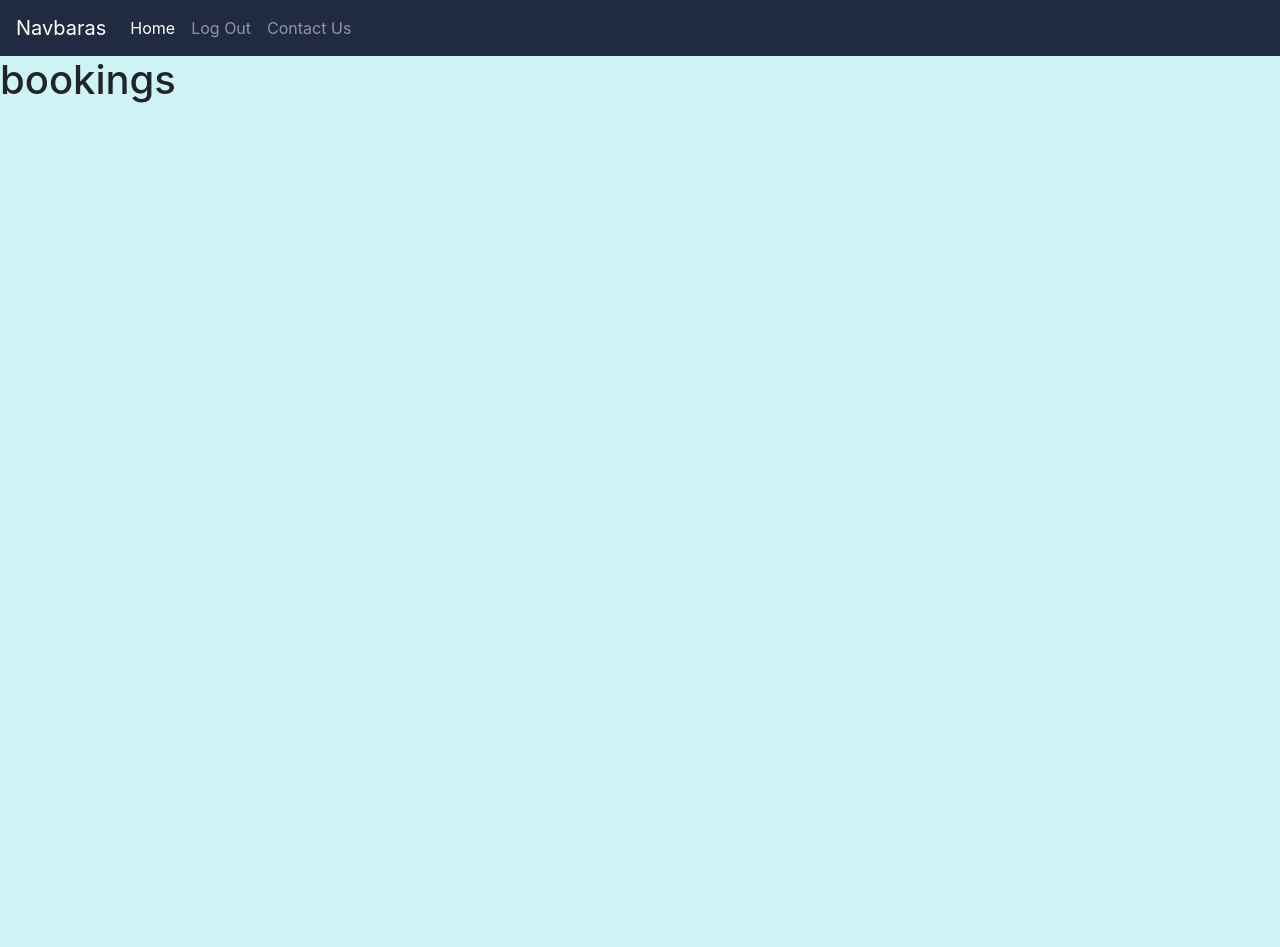
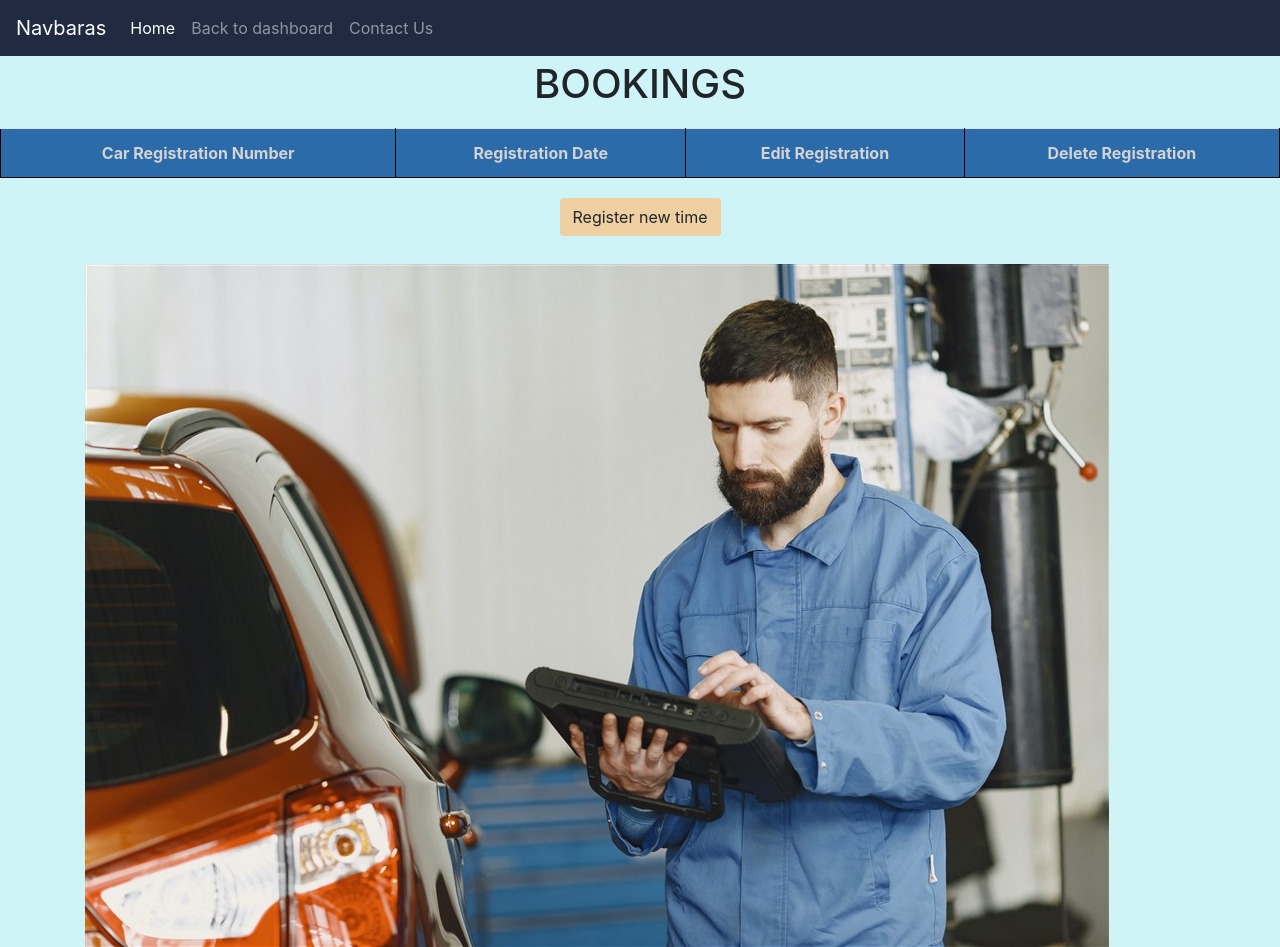
Before and after one commit to algirdas1993/are_you_roadworthy, a Django app: page /bookings/ in a window 1280 px wide. Before the commit the page ends 103 px from the top, so only its background shows below. Run offline with Django 3.2, Linux system fonts and the light colour scheme; the visitor is signed in with stand-in values (Sample User, id 1); data that the repository does not hold is empty; some libraries are stand-ins or nearby versions.

Commit message:
Add information to  Dashboard, Bookings and Delete HTML files

```diff
--- a/booking/models.py
+++ b/booking/models.py
@@ -45,8 +45,8 @@ class BookingTime(models.Model):
     )
 
     car_reg_number = models.CharField(
-        max_length=6, default='XXX-XXX', primary_key=True)
-    check_date = models.DateField()
+        max_length=6, default='XXXXXX', primary_key=True)
+    check_date = models.DateField(default='YYYY-MM-DD')
     check_time = models.IntegerField(choices=TIME_CHOICES, default=0)
     extra_service = models.IntegerField(choices=SERVICE_CHOICES, default=0)
 
--- a/booking/templates/booking/bookings.html
+++ b/booking/templates/booking/bookings.html
@@ -13,7 +13,7 @@
                 <a class="nav-link" href="{% url 'home' %}">Home <span class="sr-only">(current)</span></a>
             </li>
             <li class="nav-item">
-               <a class="nav-link" href="{% url 'logout' %}">Log Out</a>
+                <a class="nav-link" href="{% url 'dashboard' %}">Back to dashboard</a>
             </li>
             <li class="nav-item">
                 <a class="nav-link" href="#">Contact Us</a>
@@ -21,12 +21,44 @@
         </ul>
     </div>
 </nav>
+<div class="p-1 mb-2">
 
- <h1>bookings</h1>
-<ul>
+    <div class="text-center">
+        <h1>BOOKINGS</h1>
+    </div>
+
+</div>
+<table class="table">
+    <tr>
+        <th>Car Registration Number</th>
+        <th>Registration Date</th>
+        <th>Edit Registration</th>
+        <th>Delete Registration</th>
+    </tr>
     {% for booking in bookings %}
-    <li>{{ booking.car_reg_number }} {{ booking.check_date }} <a href="{% url 'update-form' booking.car_reg_number %}">edit</a> <a href="{% url 'delete-form' booking.car_reg_number %}">Delete</a></li>
+
+    <tr>
+        <td>{{ booking.car_reg_number }}</td>
+        <td>{{ booking.check_date }}</td>
+        <td><a href="{% url 'update-form' booking.car_reg_number %}"><button type="button"
+                    class="btn btn-success">Edit</button></a></td>
+        <td><a href="{% url 'delete-form' booking.car_reg_number %}"><button type="button"
+                    class="btn btn-danger">Delete</button></a></td>
+    </tr>
+
 
     {% endfor %}
-</ul>
+</table>
+
+<div class="p-1 mb-4">
+
+    <div class="text-center">
+        <a class="btn button text-center" href="{% url 'form' %}" role="registration">Register new time</a>
+    </div>
+
+</div>
+
+<div class="container">
+    <img src="/static/images/picture3.jpg" class="img-fluid center" alt="Man checks uses diagnostics tool">
+</div>
 {% endblock %}
--- a/booking/templates/booking/form.html
+++ b/booking/templates/booking/form.html
@@ -60,7 +60,7 @@
             </div>
             </form>
             <div class="d-flex justify-content-center">
-                <p>If you already registered <a class="if" href="{% url 'log' %}">Log In</a></p>
+                <p>Go to <a class="if" href="{% url 'bookings' %}">Bookings</a></p>
             </div>
         </div>
     </div>
@@ -106,4 +106,6 @@
     </div>
 </div>
 
+
+
     {% endblock %}
--- a/booking/templates/booking/index.html
+++ b/booking/templates/booking/index.html
@@ -16,6 +16,9 @@
                 <a class="nav-link" href="{% url 'registration' %}">Registration</a>
             </li>
             <li class="nav-item">
+                <a class="nav-link" href="{% url 'log' %}">Log In</a>
+            </li>
+            <li class="nav-item">
                 <a class="nav-link" href="#">Contact Us</a>
             </li>
         </ul>
@@ -23,7 +26,7 @@
 </nav>
 <div class="container">
     <div>
-        <img src="/static/images/all_right (1250 x 833).jpg" class="img-fluid" alt="">
+        <img src="/static/images/picture3.jpg" class="img-fluid" alt="Man checks uses diagnostics tool">
     </div>
 
 </div>
--- a/booking/views.py
+++ b/booking/views.py
@@ -57,6 +57,7 @@ def bookingTime(request):
         form = CreateBookingTime(request.POST)
         if form.is_valid():
             form.save()
+        return redirect('bookings')
 
     context = {'form': form}
     return render(request, 'booking/form.html', context)
@@ -89,6 +90,6 @@ def deleteBooking(request, pk):
 
 @login_required(login_url='/log')
 def bookings(request):
-    bookings = BookingTime.objects.all()
+    bookings = BookingTime.objects.all().values()
     context = {'bookings': bookings}
     return render(request, 'booking/bookings.html', context)
--- a/static/css/main.css
+++ b/static/css/main.css
@@ -11,6 +11,8 @@ footer {
 .options {
     margin: 20px;
     color: lightgrey;
+    border-radius: 5px;
+    box-shadow: 0 4px 8px 0;
 }
 
 .card1 {
@@ -41,15 +43,11 @@ iframe {
     height: 100%;
 }
 
-/* styles for registration box */
+/* styles for registration, form, update-form  box */
 
 .registration-card {
     background-color: #6B9FB6;
     width: 350px;
-    /* position: relative; */
-    /* display: flex; */
-    /* justify-content: center; */
-    /* flex-direction: column; */
     margin-top: 50px;
     border-radius: 5px;
     box-shadow: 0 4px 8px 0;
@@ -77,3 +75,19 @@ iframe {
 .if {
     color: rgb(238, 208, 163)
 }
+
+
+/* styles for bookings table */
+
+table {
+    width: 80%;
+    background-color: #2B6BA9;
+
+}
+
+table, th, td {
+    border: 1px solid black;
+    text-align: center;
+    color: lightgrey
+
+}
```
Also changed, not shown: booking/templates/booking/dashboard.html (+32 -0 lines), booking/templates/booking/delete.html (+37 -3 lines), booking/migrations/0010_alter_bookingtime_car_reg_number.py (added), static/images/picture1 (1024 x 576).jpg (added), static/images/picture2.jpg (added), static/images/picture3.jpg (added). Lines whose indentation alone changed are shown as unchanged.
